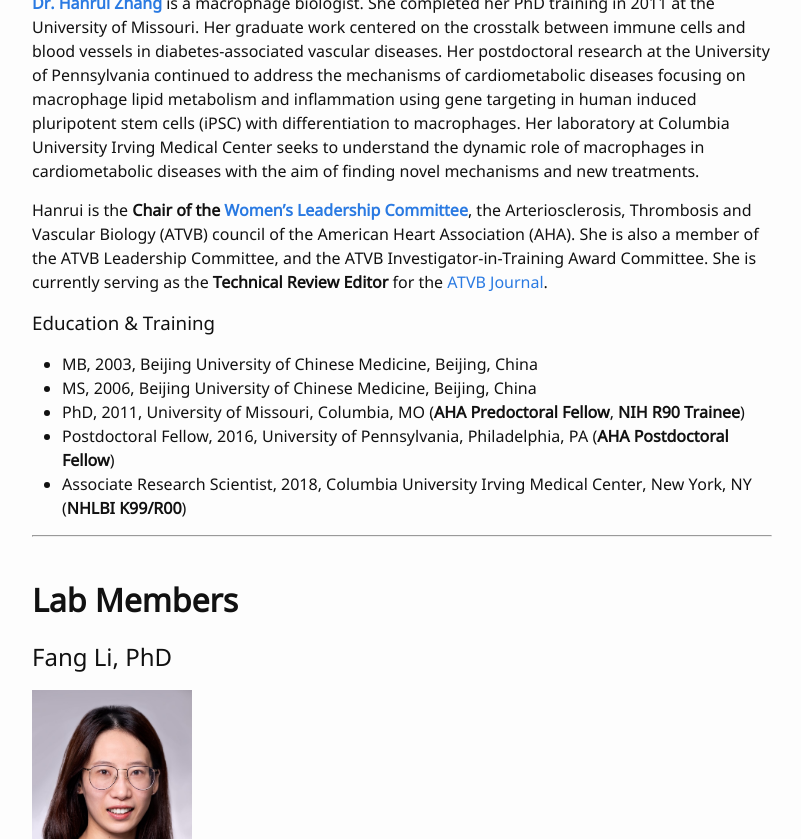
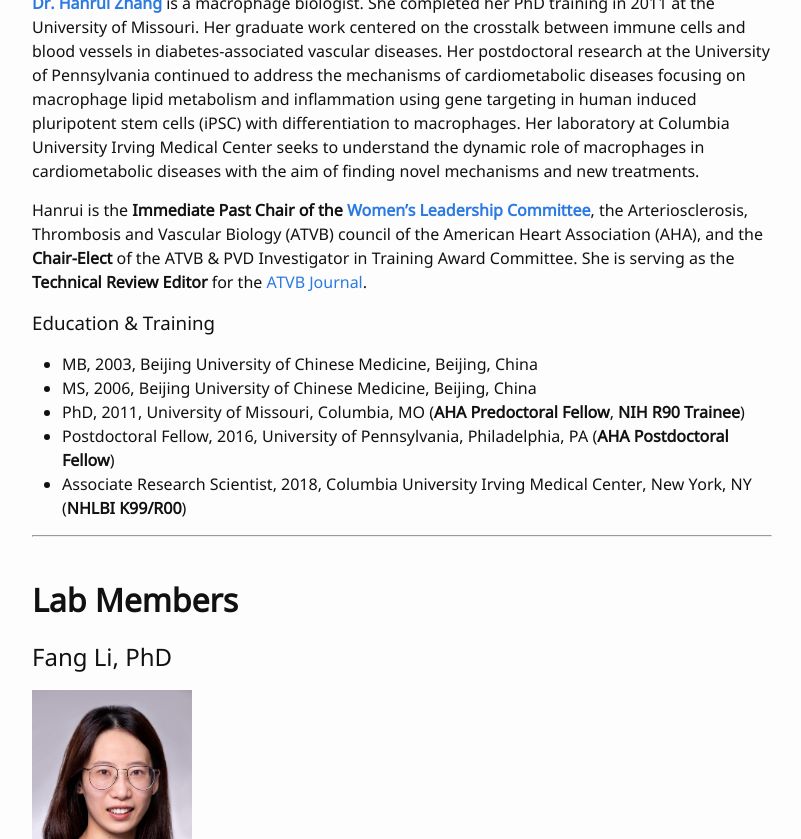
Before and after one commit to hanruizhang/zhanglab, a Jekyll site: the page built from 2_People.md, in a window 1280 px wide and 900 px high, scrolled down 1094 px, cut to the strip 61-900 px from the top of the window. Shown: the whole strip, without its empty margins (238-1039 px from the left). Built offline with Jekyll 4.4.1, drawn with Linux system fonts in a browser that asks for light colours; comment, search, counter and statistics services are not loaded.

Commit message:
Update 2_People.md

```diff
--- a/2_People.md
+++ b/2_People.md
@@ -28,7 +28,7 @@ nav: true
 
 **[Dr. Hanrui Zhang](https://www.columbiacardiology.org/profile/hanrui-zhang-phd)** is a macrophage biologist. She completed her PhD training in 2011 at the University of Missouri. Her graduate work centered on the crosstalk between immune cells and blood vessels in diabetes-associated vascular diseases. Her postdoctoral research at the University of Pennsylvania continued to address the mechanisms of cardiometabolic diseases focusing on macrophage lipid metabolism and inflammation using gene targeting in human induced pluripotent stem cells (iPSC) with differentiation to macrophages. Her laboratory at Columbia University Irving Medical Center seeks to understand the dynamic role of macrophages in cardiometabolic diseases with the aim of finding novel mechanisms and new treatments.
 
-Hanrui is the **Chair of the [Women's Leadership Committee](https://professional.heart.org/en/partners/scientific-councils/atvb/womens-leadership-committee)**, the Arteriosclerosis, Thrombosis and Vascular Biology (ATVB) council of the American Heart Association (AHA). She is also a member of the ATVB Leadership Committee, and the ATVB Investigator-in-Training Award Committee. She is currently serving as the **Technical Review Editor** for the [ATVB Journal](https://www.ahajournals.org/atvb/editorial-board).
+Hanrui is the **Immediate Past Chair of the [Women's Leadership Committee](https://professional.heart.org/en/partners/scientific-councils/atvb/womens-leadership-committee)**, the Arteriosclerosis, Thrombosis and Vascular Biology (ATVB) council of the American Heart Association (AHA), and the **Chair-Elect** of the ATVB & PVD Investigator in Training Award Committee. She is  serving as the **Technical Review Editor** for the [ATVB Journal](https://www.ahajournals.org/atvb/editorial-board).
 
 ### Education & Training
 - MB, 2003, Beijing University of Chinese Medicine, Beijing, China
```
